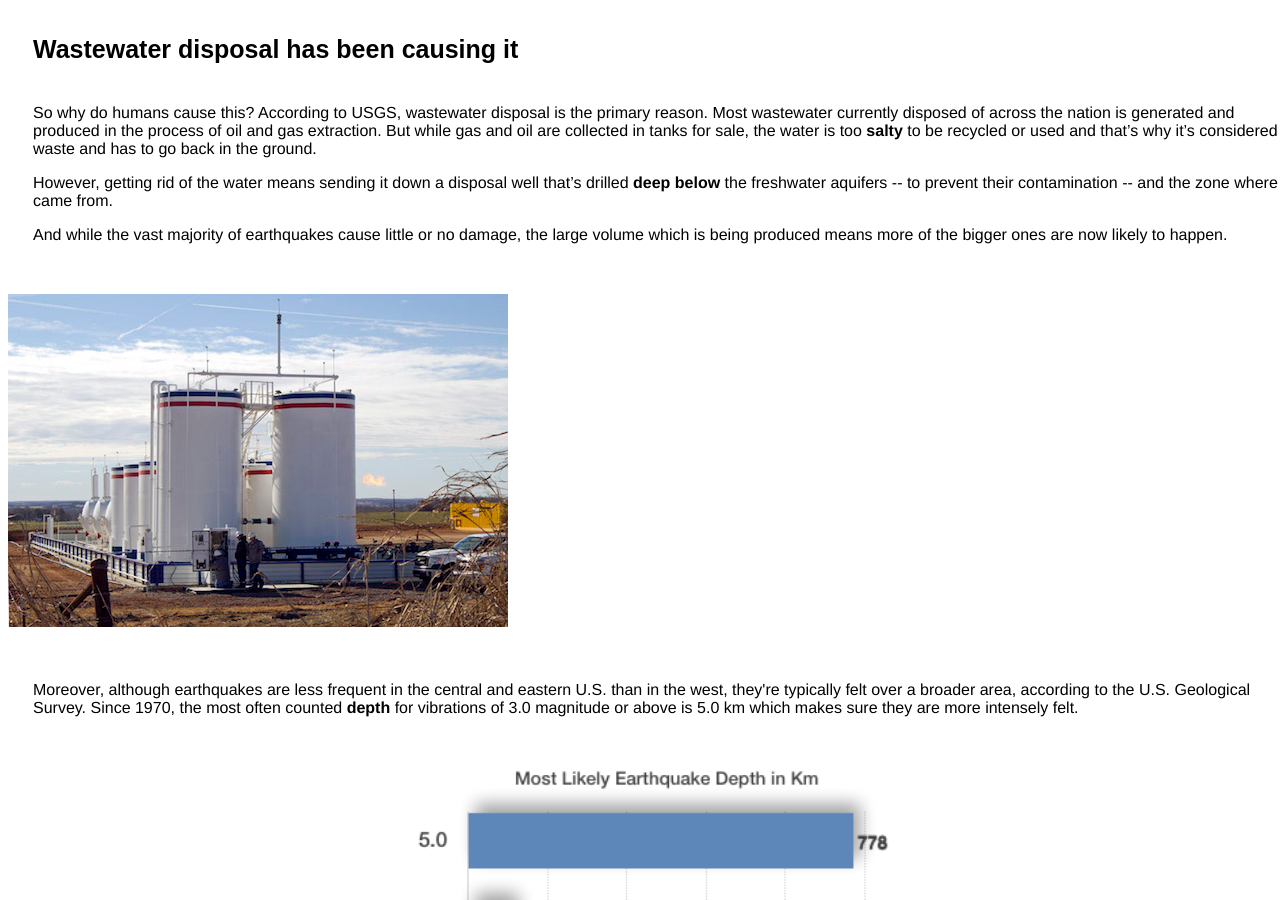
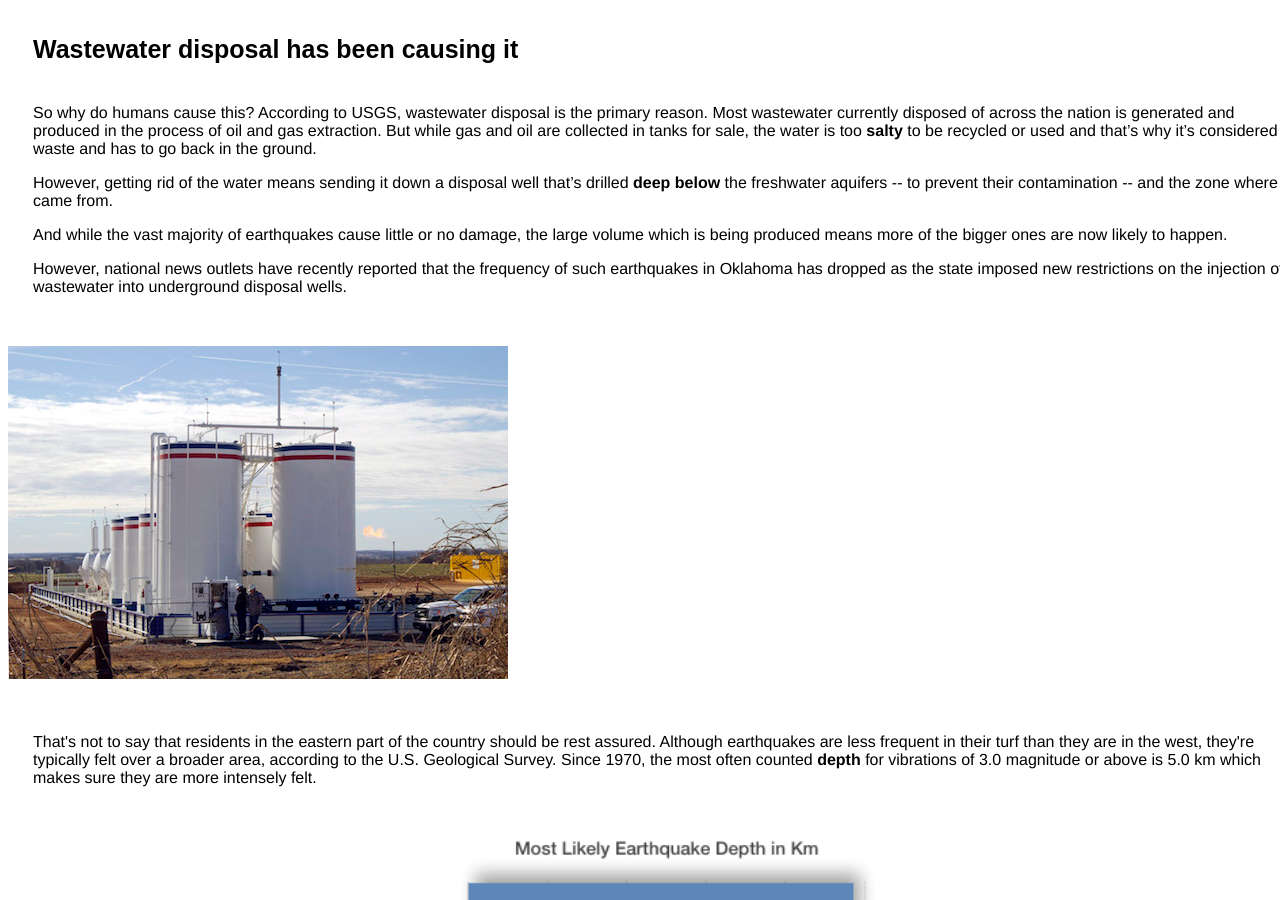
Before and after one commit to chrgavalas/data-projects, a Jekyll site: the page docs/US-Earthquakes/index.html, which Jekyll copies as it is, in a window 1280 px wide and 900 px high, scrolled down 3969 px. Built offline with Jekyll 4.4.1, drawn with Linux system fonts in a browser that asks for light colours.

Commit message:
Earthquakes

```diff
--- a/docs/US-Earthquakes/index.html
+++ b/docs/US-Earthquakes/index.html
@@ -33,9 +33,9 @@
   <div class="story_article"> What’s more astonishing is that most of them are man-made, being triggered by the biggest and most important industry in the state: oil and gas production, not from fracking though. And additionally, despite the recent drop in earthquake rates (in 2016), Oklahoma and <b>southern Kansas</b> still face a significant risk of induced earthquake damage in 2017, according to the USGS report published on March 1st in the journal <b>Seismological Research Letters</b>.
   </div>
   <h3 class="title"> Wastewater disposal has been causing it </h3>
-  <div class="article_after_title"> <p>So why do humans cause this? According to USGS, wastewater disposal is the primary reason. Most wastewater currently disposed of across the nation is generated and produced in the process of oil and gas extraction. But while gas and oil are collected in tanks for sale, the water is too <b>salty</b> to be recycled or used and that’s why it’s considered waste and has to go back in the ground.<p/><p>However, getting rid of the water means sending it down a disposal well that’s drilled <b>deep below</b> the freshwater aquifers -- to prevent their contamination -- and the zone where it came from.</p><p>And while the vast majority of earthquakes cause little or no damage, the large volume which is being produced means more of the bigger ones are now likely to happen.</p> </div>
+  <div class="article_after_title"> <p>So why do humans cause this? According to USGS, wastewater disposal is the primary reason. Most wastewater currently disposed of across the nation is generated and produced in the process of oil and gas extraction. But while gas and oil are collected in tanks for sale, the water is too <b>salty</b> to be recycled or used and that’s why it’s considered waste and has to go back in the ground.<p/><p>However, getting rid of the water means sending it down a disposal well that’s drilled <b>deep below</b> the freshwater aquifers -- to prevent their contamination -- and the zone where it came from.</p><p>And while the vast majority of earthquakes cause little or no damage, the large volume which is being produced means more of the bigger ones are now likely to happen.</p><p>However, national news outlets have recently reported that the frequency of such earthquakes in Oklahoma has dropped as the state imposed new restrictions on the injection of wastewater into underground disposal wells.</p> </div>
   <img src="oklahoma-disposal-well.jpg">
-  <div class="story_article"> Moreover, although earthquakes are less frequent in the central and eastern U.S. than in the west, they're typically felt over a broader area, according to the U.S. Geological Survey. Since 1970, the most often counted <b>depth</b> for vibrations of 3.0 magnitude or above is 5.0 km which makes sure they are more intensely felt.  </div>
+  <div class="story_article"> That's not to say that residents in the eastern part of the country should be rest assured. Although earthquakes are less frequent in their turf than they are in the west, they're typically felt over a broader area, according to the U.S. Geological Survey. Since 1970, the most often counted <b>depth</b> for vibrations of 3.0 magnitude or above is 5.0 km which makes sure they are more intensely felt.  </div>
   <div style="text-align: center;"><img src="earthquake-depth.png" ALT="image">
 
 </div>
```
